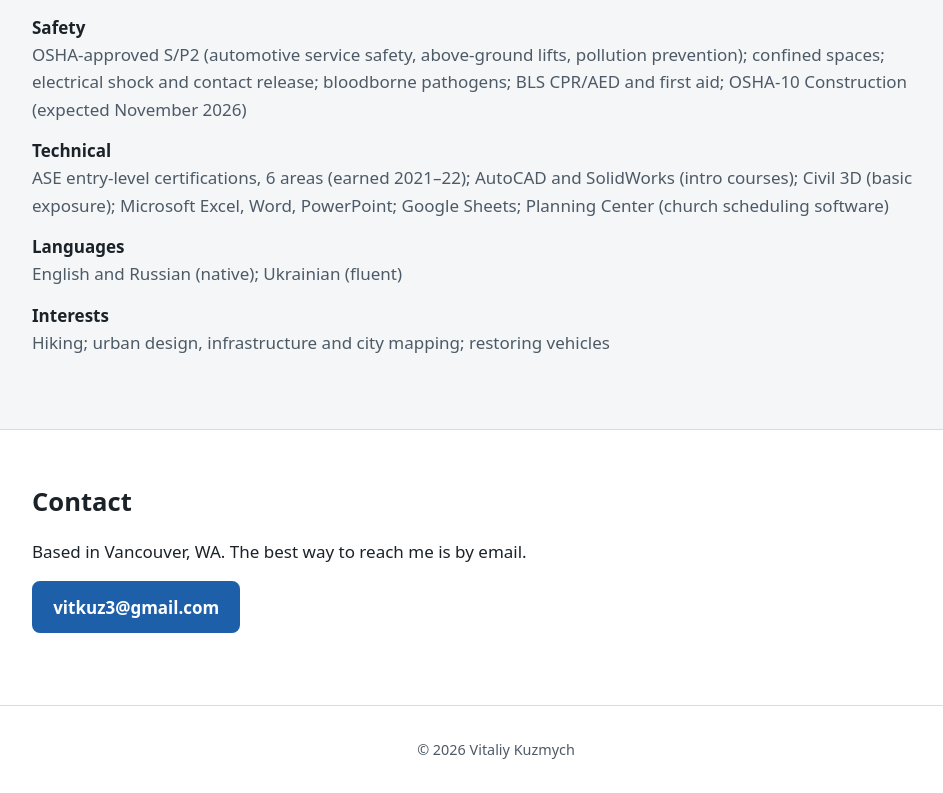
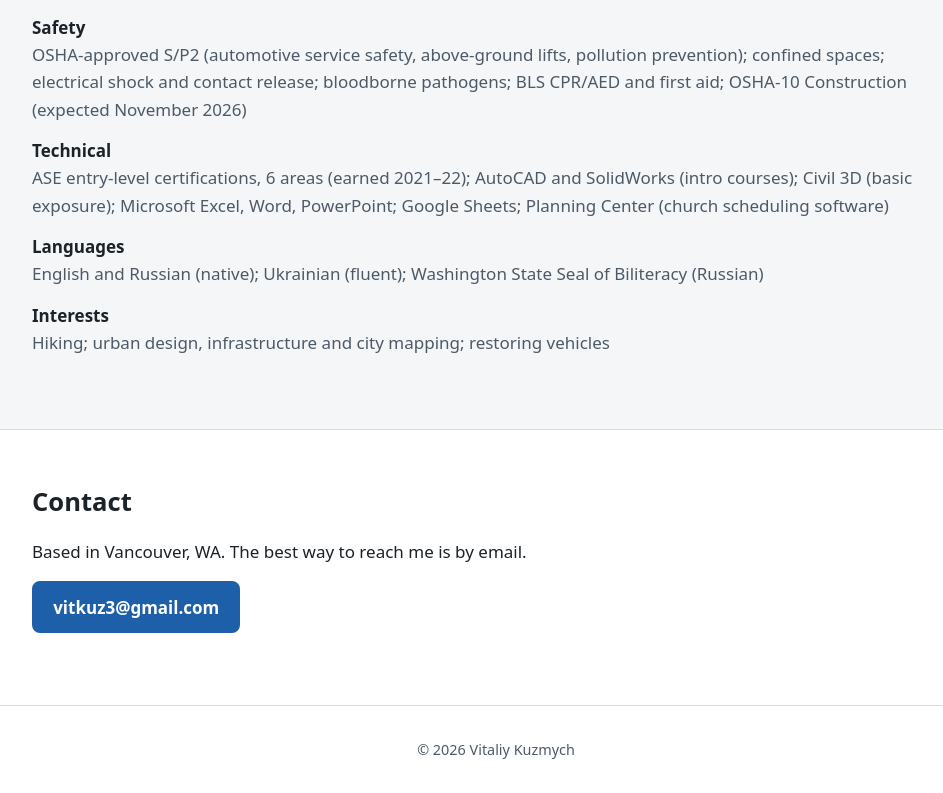
Before and after one commit to vito-kuz/vito-kuz.github.io, a plain HTML site: page index.html in a window 1280 px wide. Shown: the part 4171-4964 px from the top of the page, without its empty margins (144-1087 px from the left). Drawn offline with Linux system fonts and the light colour scheme.

Commit message:
Site: add Seal of Biliteracy (Russian) to Languages; refresh resume.pdf
Co-Authored-By: Claude Opus 5.5 <noreply@anthropic.com>
Claude-Session: https://claude.ai/code/session_013fh2h4Bn2qjhJRuXzGzfax

```diff
--- a/index.html
+++ b/index.html
@@ -233,7 +233,7 @@
           <dt>Technical</dt>
           <dd>ASE entry-level certifications, 6 areas (earned 2021–22); AutoCAD and SolidWorks (intro courses); Civil 3D (basic exposure); Microsoft Excel, Word, PowerPoint; Google Sheets; Planning Center (church scheduling software)</dd>
           <dt>Languages</dt>
-          <dd>English and Russian (native); Ukrainian (fluent)</dd>
+          <dd>English and Russian (native); Ukrainian (fluent); Washington State Seal of Biliteracy (Russian)</dd>
           <dt>Interests</dt>
           <dd>Hiking; urban design, infrastructure and city mapping; restoring vehicles</dd>
         </dl>
```
Also changed, not shown: 2 other files.
